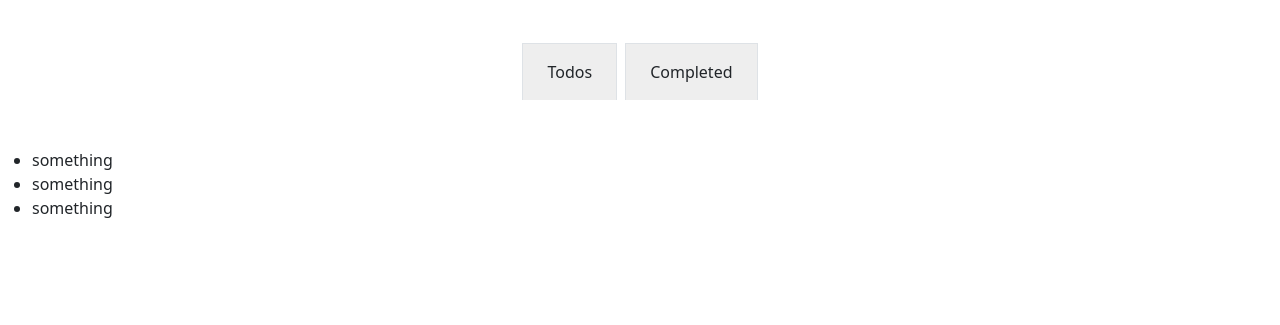
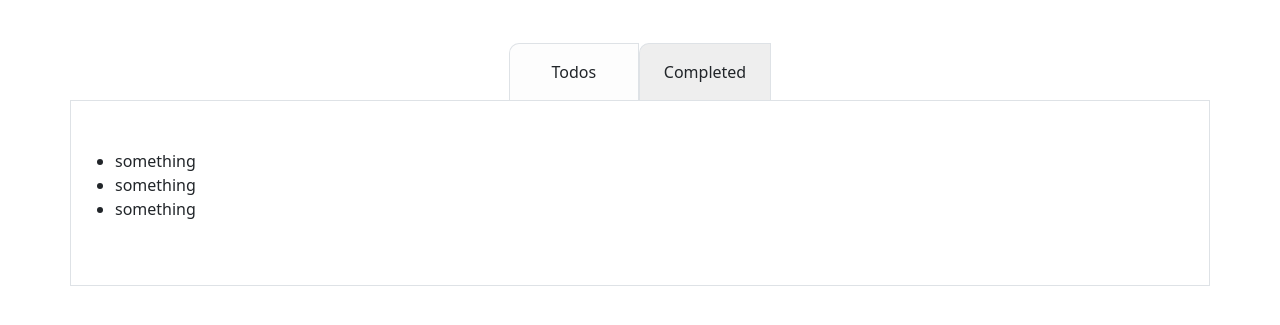
Before and after one commit to rrojan/cb-todos, a website built with webpack: page index.html in a window 1280 px wide. Both pictures are taken after a click on the button "Todos". Shown: the part 69-394 px from the top of the page. Built offline with nearby package versions, Linux system fonts and the light colour scheme.

Commit message:
fixed tab not highlighting on active issue

```diff
--- a/src/Tab.js
+++ /dev/null
@@ -1,10 +0,0 @@
-export default function Tab(title, onClick) {
-    const tab = document.createElement('span');
-
-    tab.addEventListener('click', onClick);
-    tab.innerText = title;
-    tab.setAttribute('role', 'button'); // equivalent to pointer:cursor
-    tab.classList.add('px-4', 'mx-1', 'py-3', 'border', 'border-bottom-0', 'bg-grey');
-
-    return tab;
-}
--- a/src/Tabs.js
+++ /dev/null
@@ -1,13 +0,0 @@
-import Tab from "./Tab";
-
-export default function Tabs(...args) {
-    const tabs = document.createElement('div');
-    tabs.classList.add('d-flex', 'justify-content-center');
-
-    for (let list of args) {
-        const tab = Tab(list[0], list[1]);
-        tabs.appendChild(tab);
-    }
-
-    return tabs;
-}
--- a/src/TodoList.js
+++ /dev/null
@@ -1,19 +0,0 @@
-export default function TodoList() {
-    const todoList = document.createElement('div');
-
-    todoList.classList.add('my-5');
-
-    todoList.innerHTML = '<ul><li>something</li><li>something</li><li>something</li></ul>'
-
-    const display = () => todoList.style.display = 'block';
-    const hide = () => todoList.style.display = 'none';
-
-    function _bindToNode(node, name, fn) {
-        node[name] = fn.bind(node);
-    }
-
-    _bindToNode(todoList, 'display', display);
-    _bindToNode(todoList, 'hide', hide);
-
-    return todoList;
-}
--- /dev/null
+++ b/src/bindToNode.js
@@ -0,0 +1,3 @@
+export default function bindToNode(node, name, fn) {
+    node[name] = fn.bind(node);
+}
--- /dev/null
+++ b/src/components/CompletedTodos.js
@@ -0,0 +1,20 @@
+import bindToNode from "../bindToNode";
+
+export default function CompletedTodos() {
+    const todoList = document.createElement('div');
+    const _todos = [];
+
+    todoList.classList.add('container', 'py-5', 'border', 'border-1');
+
+    todoList.innerHTML = '<ul><li>completed1</li><li>completed2</li><li>completed3</li></ul>'
+
+    const display = () => todoList.style.display = 'block';
+    const hide = () => todoList.style.display = 'none';
+    const addTodo = (...titles) => titles.forEach(title => _todos.add(title));
+
+    bindToNode(todoList, 'display', display);
+    bindToNode(todoList, 'hide', hide);
+    bindToNode(todoList, 'addTodo', addTodo);
+
+    return todoList;
+}
--- /dev/null
+++ b/src/components/Tab.js
@@ -0,0 +1,24 @@
+import bindToNode from "../bindToNode";
+
+export default function Tab(title, onClick) {
+    const tab = document.createElement('span');
+    tab.id = title.toLowerCase().replace(/\s/g, '-');
+
+    const setElementActive = setTrue => {
+        if (setTrue) {
+            tab.classList.add('active');
+        } else {
+            tab.classList.remove('active');
+        }
+    }
+    bindToNode(tab, 'setElementActive', setElementActive);
+
+    tab.addEventListener('click', onClick);
+    tab.innerText = title;
+    tab.setAttribute('role', 'button'); // equivalent to pointer:cursor
+    tab.classList.add('tab', 'px-4', 'py-3', 'border', 'border-bottom-0', 'border-1', 'bg-grey');
+
+
+
+    return tab;
+}
--- /dev/null
+++ b/src/components/Tabs.js
@@ -0,0 +1,35 @@
+import Tab from "./Tab";
+
+export default function Tabs(...args) {
+    const tabs = document.createElement('div');
+    tabs.classList.add('d-flex', 'justify-content-center');
+
+    let activeTab = 0;
+
+    let counter = 0;
+    for (let list of args) {
+        const tab = Tab(list[0], list[1]);
+        tab.setAttribute('data-counter', counter);
+        counter++;
+        tabs.appendChild(tab);
+    }
+
+    // handle setting active tab on DOM
+    document.addEventListener('DOMContentLoaded', _ => tabs.children[activeTab].classList.add('active'));
+
+    tabs.addEventListener('click', e => {
+        const newActiveTab = e.target.getAttribute('data-counter');
+        if (activeTab !== newActiveTab) {
+            console.log('active:', activeTab);
+            console.log('new:', newActiveTab);
+            // Remove currently active tab
+            tabs.children[activeTab].classList.remove('active');
+            // Add new active tab
+            tabs.children[newActiveTab].classList.add('active');
+
+            activeTab = newActiveTab;
+        }
+    });
+
+    return tabs;
+}
--- /dev/null
+++ b/src/components/Todo.js
@@ -0,0 +1,3 @@
+export default function Todo() {
+
+}
--- /dev/null
+++ b/src/components/TodoList.js
@@ -0,0 +1,20 @@
+import bindToNode from "../bindToNode";
+
+export default function TodoList() {
+    const todoList = document.createElement('div');
+    const _todos = [];
+
+    todoList.classList.add('container', 'py-5', 'border', 'border-1');
+
+    todoList.innerHTML = '<ul><li>something</li><li>something</li><li>something</li></ul>'
+
+    const display = () => todoList.style.display = 'block';
+    const hide = () => todoList.style.display = 'none';
+    const addTodo = (...titles) => titles.forEach(title => _todos.add(title));
+
+    bindToNode(todoList, 'display', display);
+    bindToNode(todoList, 'hide', hide);
+    bindToNode(todoList, 'addTodo', addTodo);
+
+    return todoList;
+}
--- a/src/index.js
+++ b/src/index.js
@@ -1,7 +1,8 @@
 import './style.css';
-import Header from './Header';
-import Tabs from './Tabs';
-import TodoList from './TodoList';
+import Header from './components/Header';
+import Tabs from './components/Tabs';
+import TodoList from './components/TodoList';
+import CompletedTodos from './components/CompletedTodos';
 
 const displayEl = (displayEl, removeEl) => {
     displayEl.display();
@@ -14,15 +15,18 @@ function Root() {
     const root = document.createElement('div');
 
     const todoListEl = TodoList();
+    const completedTodosEl = CompletedTodos();
+    completedTodosEl.hide();
 
     root.appendChild(Header());
     root.appendChild(
         Tabs(
-            ['Todos', () => displayEl(todoListEl, [])],
-            ['Completed', () => displayEl(todoListEl, [todoListEl])]
+            ['Todos', () => displayEl(todoListEl, [completedTodosEl])],
+            ['Completed', () => displayEl(completedTodosEl, [todoListEl])]
         )
     );
     root.appendChild(todoListEl);
+    root.appendChild(completedTodosEl);
 
     return root;
 }
--- a/src/style.css
+++ b/src/style.css
@@ -13,5 +13,12 @@ html, body {
 }
 
 .active {
-    background-color: white;
+    background-color: rgba(238, 238, 238, 0.15);
 }
+
+
+.tab {
+    border-radius: 10px 0 0 0;
+    min-width: 130px;
+    text-align: center;
+}
```
Also changed, not shown: dist/bundle.js, src/components/Header.js (renamed from src/Header.js).
